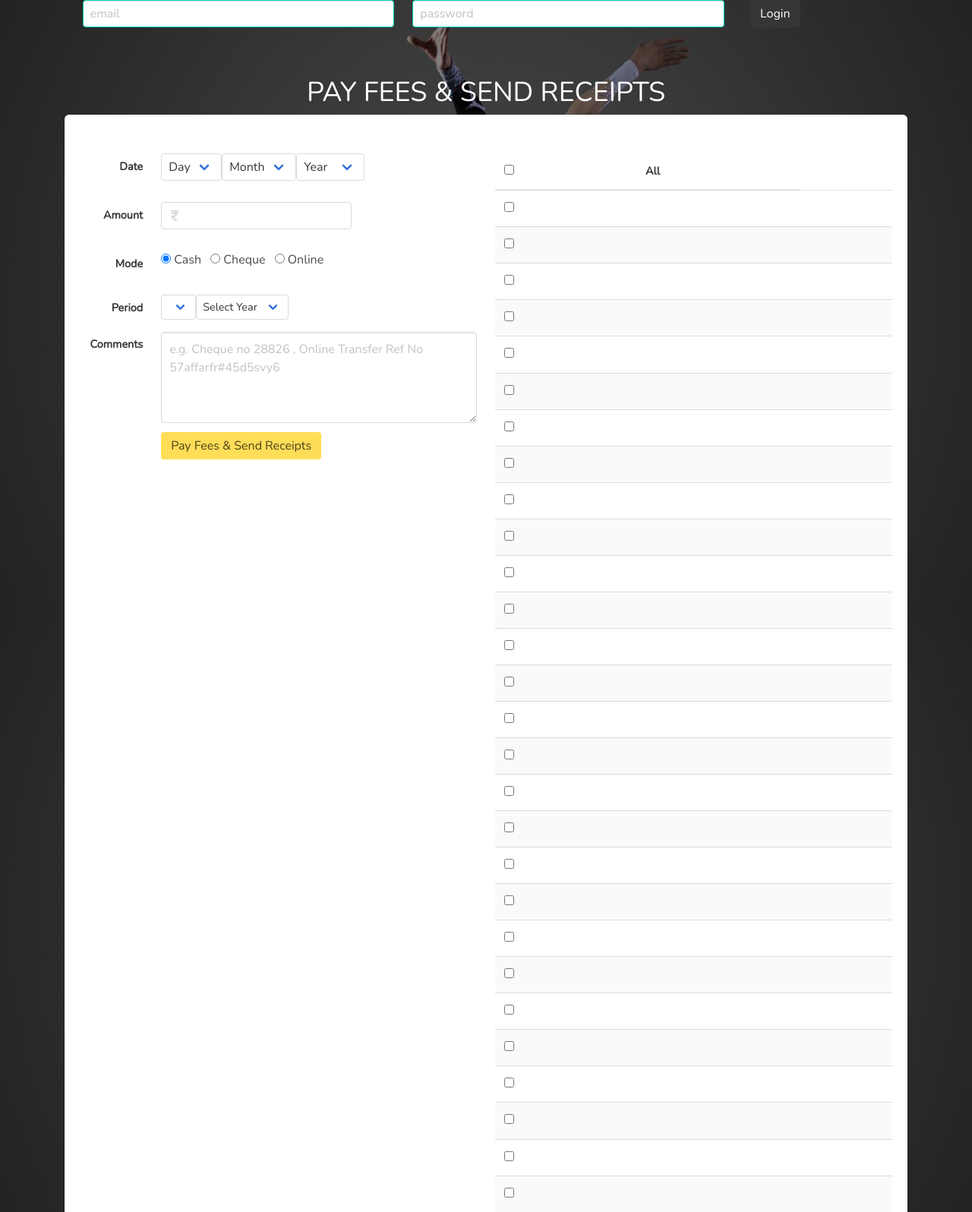
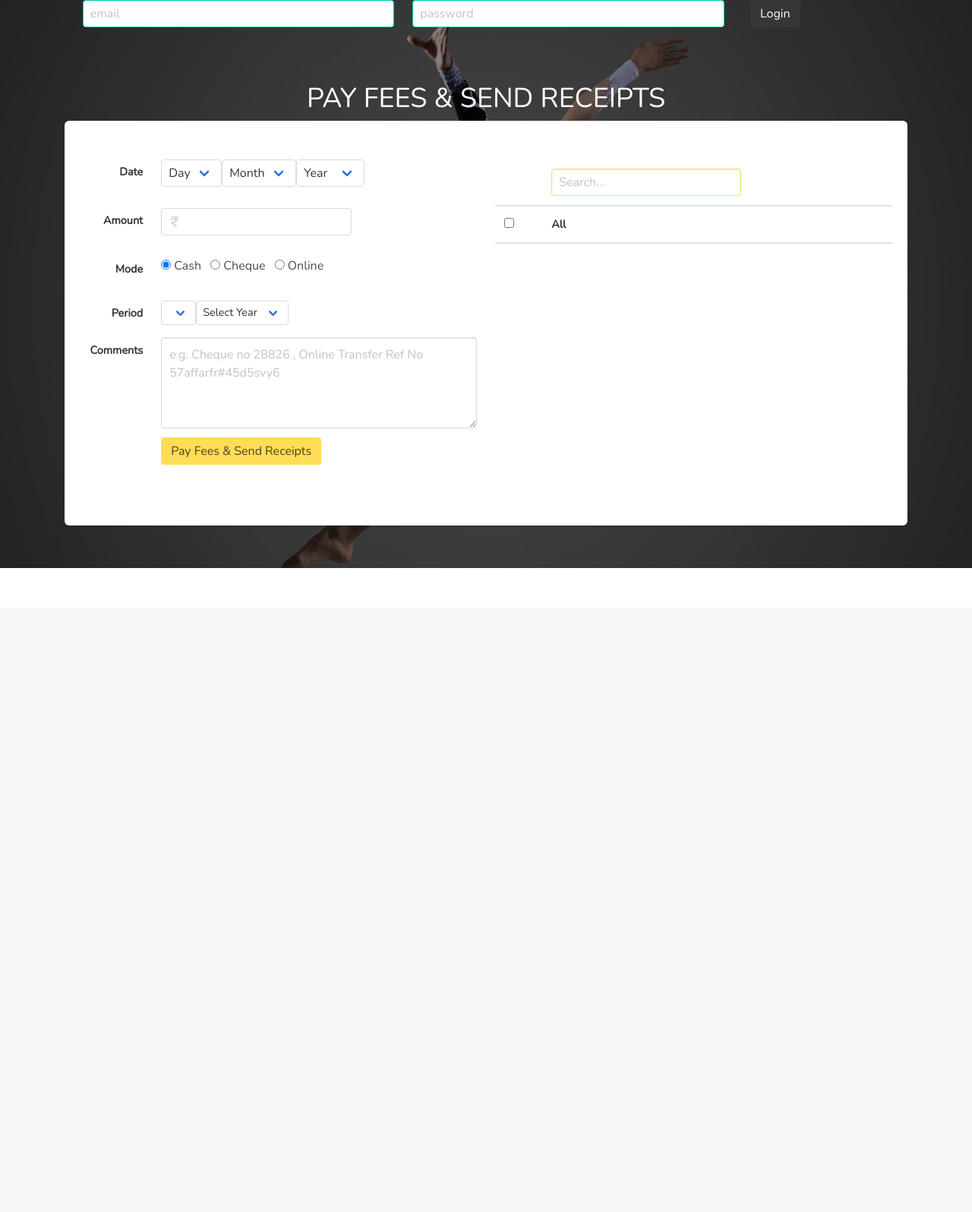
Before and after one commit to AmodD/GymnasticWebApp, a Laravel app: template resources/views/fees_centre.blade.php in a window 1280 px wide. Shown: the top 1596 px of the page at 76% size. After the commit the page ends 748 px from the top, so only its background shows below. Run offline with Laravel 8, Linux system fonts and the light colour scheme; the template is opened without the code that fills it, so the values that code supplies are empty; style sheets or scripts are compiled from the project's sources; some libraries are stand-ins or nearby versions.

Commit message:
search functionality on pay fees student listing

```diff
--- a/resources/views/components/fee.blade.php
+++ b/resources/views/components/fee.blade.php
@@ -116,14 +116,18 @@
 
 	<div class="column">
        <table class="table is-striped">
-        <thead>
-          <tr>
+	<thead>
+	  <tr>
+	    <th></th>
+	    <th><input class="input is-warning" type="text" placeholder="Search..." v-model="search" style="width: 250px;"></th>
+	  </tr>
+          <tr v-if="!search">
             <th><input type="checkbox" onClick="toggle(this)"></th>
 	    <th>All</th>
           </tr>
         </thead>
         <tbody>
-	<tr v-for="student in students">
+	<tr v-for="student in filteredList">
 	  <td v-if="feePaidStatus(student.fees)"><input name="selected_students[]" :id="studentID(student.id)" :value="student.id"  type="checkbox" disabled></td>
 	  <td v-else><input name="selected_students[]" :id="studentID(student.id)" :value="student.id"  type="checkbox"></td>
 	  <td><a :href="studentLink(student.id)" v-text="student.name"></a></td>
@@ -154,7 +158,8 @@
 		periodmonths: '',
 		periodyear: '',
 		students: [],
-		centre:'{{$centre->id}}'
+		centre:'{{$centre->id}}',
+		search: ''
 	},
         mounted() {
 	console.log("before");
@@ -162,6 +167,8 @@
 		console.log("after");
         },
 	methods : {
+	removeSelection(){
+	},
 	studentLink(id){
 		return "/students/" + id;
 	},
@@ -205,6 +212,16 @@
 	    testComputed: function () {
 	      return "abc";
 	    },
+	    filteredList() {
+
+	      //if(!Array.isArray(students)) return students ;
+
+	      return this.students.filter(student => {
+        	return student.name.toLowerCase().includes(this.search.toLowerCase()) ||
+		       student.parent_email.toLowerCase().includes(this.search.toLowerCase()) ||
+		       student.parent_mobile.toLowerCase().includes(this.search.toLowerCase())
+	      })
+	    },
 	    periodMonthYear: function () {
 		if(this.periodmonths == '' || this.periodyear == '') return '';
 		else return this.periodmonths + ' ' + this.periodyear ;
```
